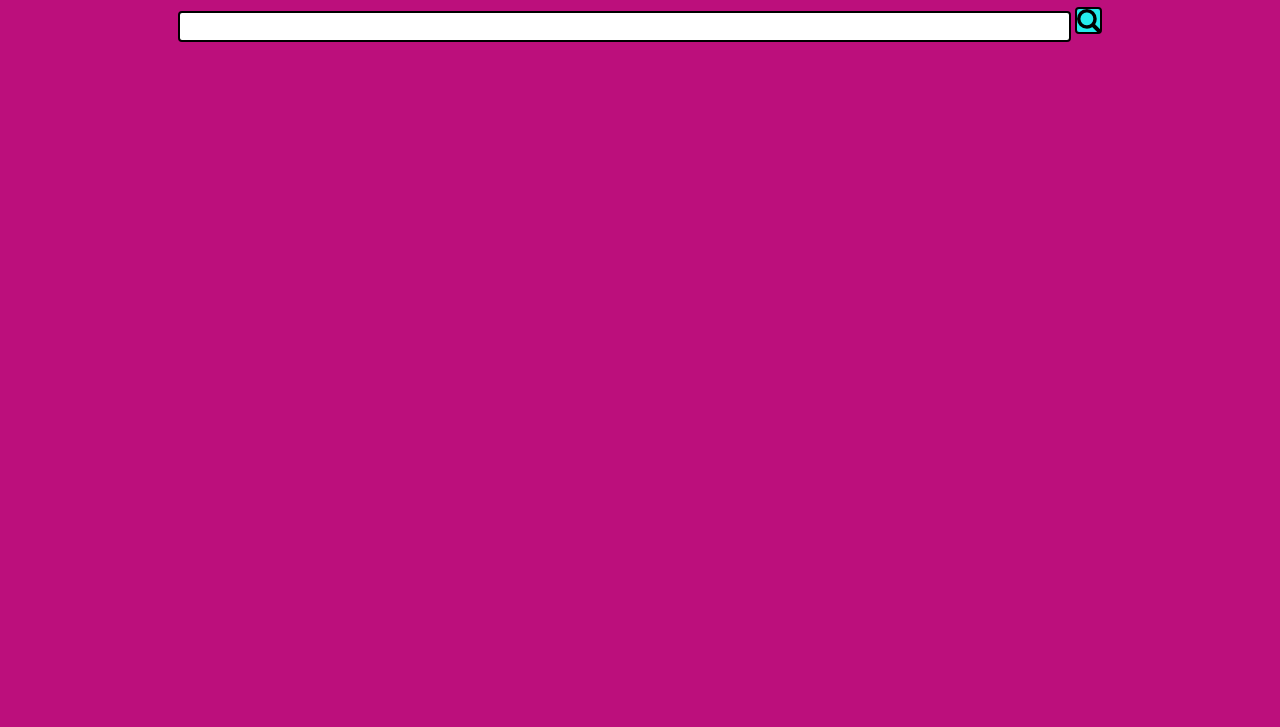
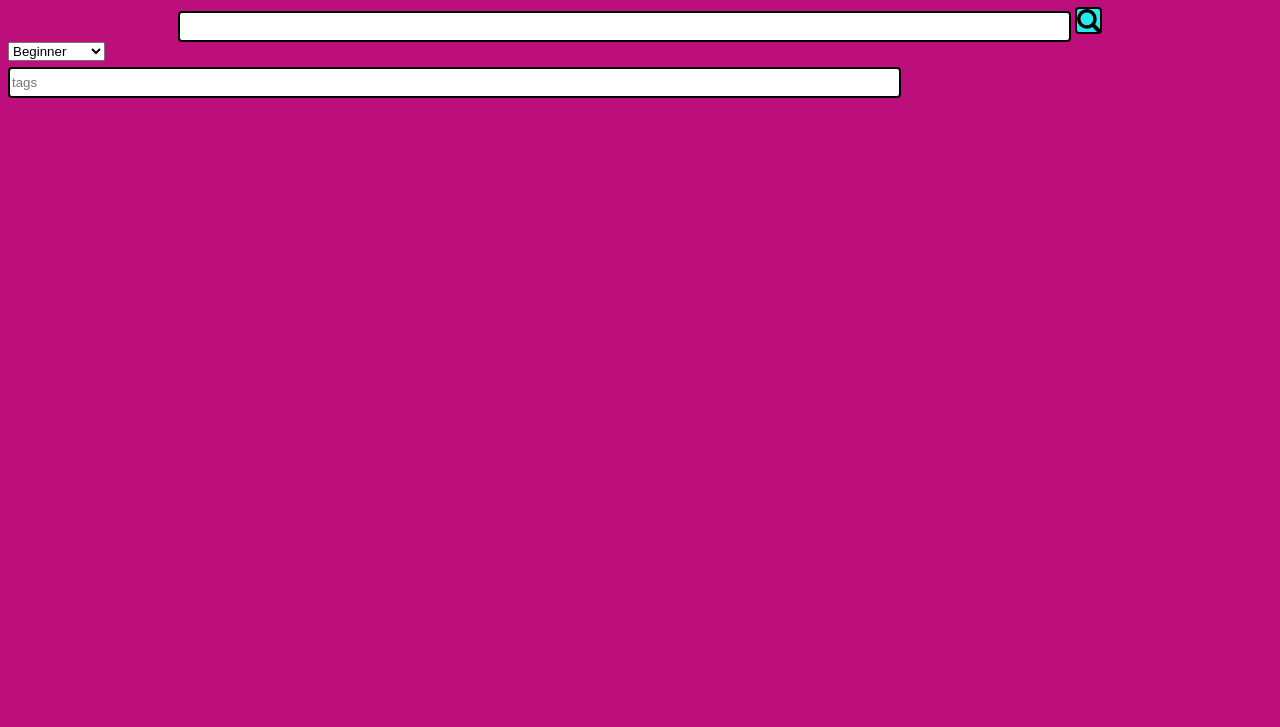
Before and after one commit to so-sc/issuehub-lite, a plain HTML site: page index.html in a window 1280 px wide. Shown: the part 73-800 px from the top of the page. Drawn offline with Linux system fonts and the light colour scheme; a web font is replaced by a local one.

Commit message:
HTML and CSS done

```diff
--- a/CSS/styles.css
+++ b/CSS/styles.css
@@ -23,3 +23,13 @@ button{
 
 
 }
+.select{
+	width:25%;
+	height:25px;
+}
+.tags{
+	border:2px solid;
+    	border-radius: 4px;
+    	width: 70%;
+    	height: 25px;
+}
--- a/index.html
+++ b/index.html
@@ -16,6 +16,16 @@
     <input class="search" id="input">
     <button id="search button"></button>
     </div>
+	<div class="select">
+	<select name="level">
+		<option value="Beginner">Beginner</option>
+		<option value="Intermediate">Intermediate</option>
+		<option value="Professional">Professional</option>
+	</select>
+	</div>
+	<div>
+		<input class="tags" placeholder="tags">
+	</div>
 </body>
 
 </html>
```
